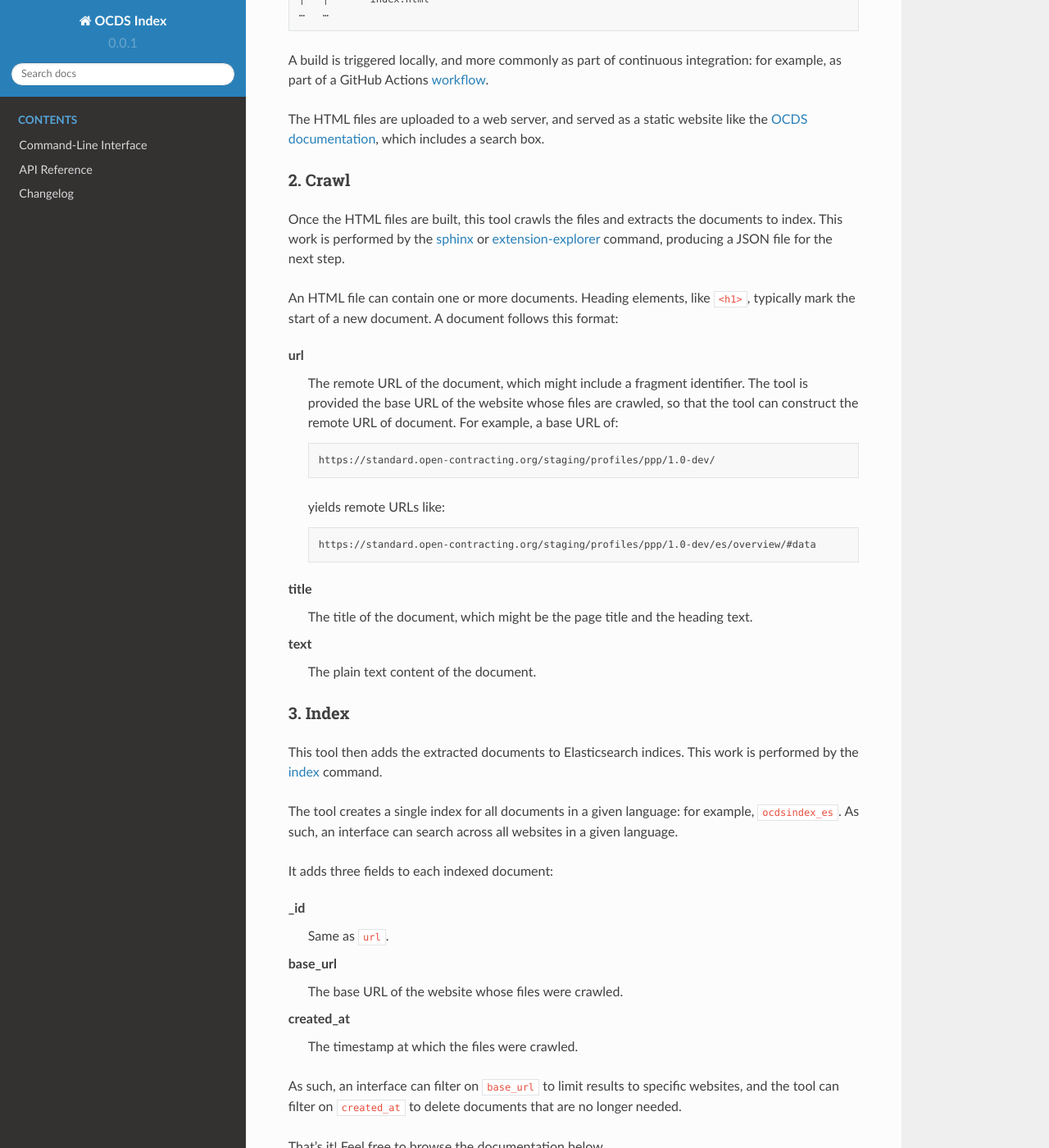
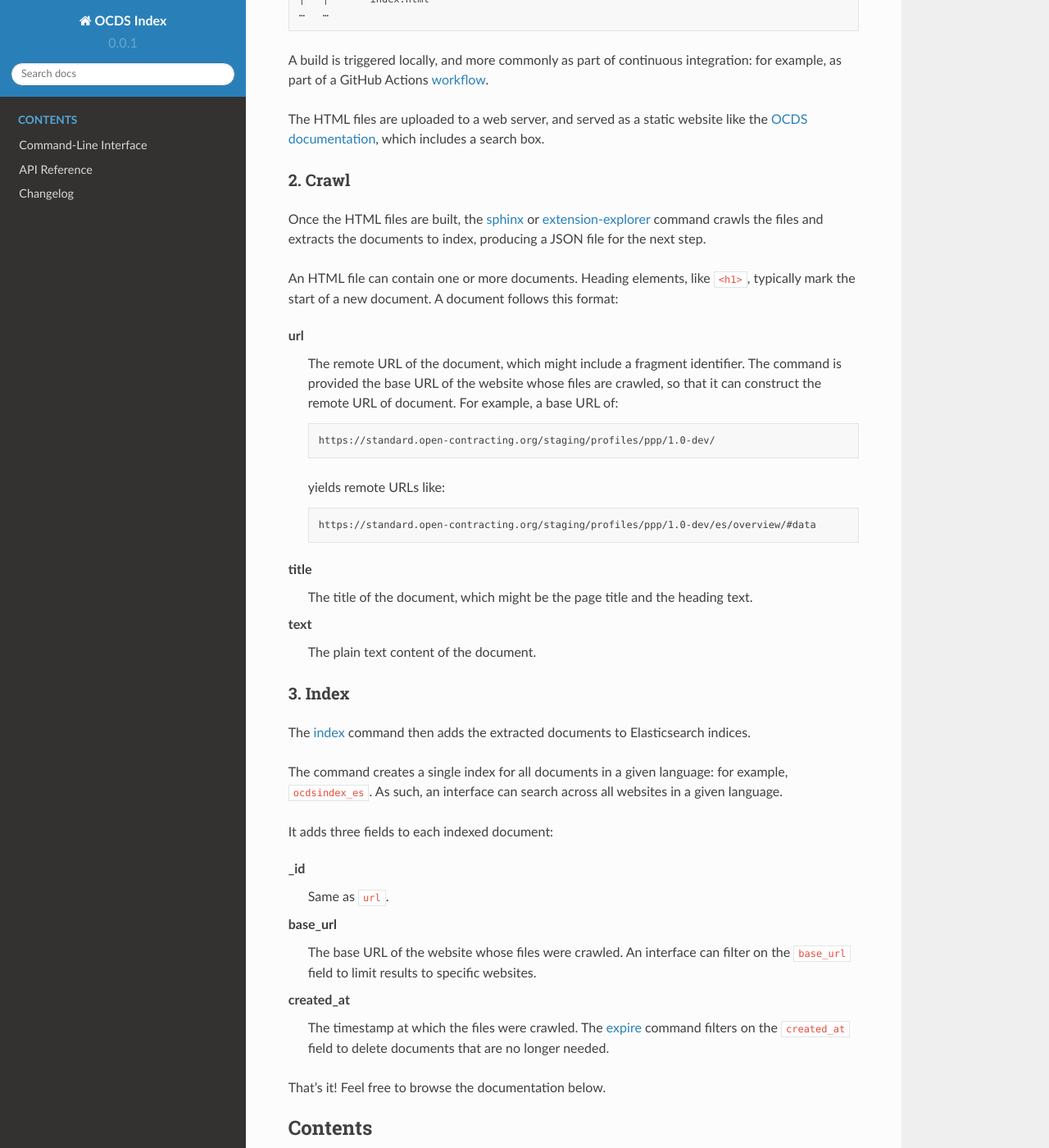
Before and after one commit to open-contracting/ocds-index, a Sphinx documentation site: the page built from docs/index.rst, in a window 1280 px wide and 1400 px high, scrolled down 827 px. Shown: the whole window at 82% size. Built offline with Sphinx 7.4.7 and the Read the Docs theme 2.0.0, drawn with Linux system fonts in a browser that asks for light colours.

Commit message:
docs: Small edits

```diff
--- a/docs/cli.rst
+++ b/docs/cli.rst
@@ -80,6 +80,8 @@ Example:
 
    ocdsindex index data.json https://user:pass@host:9200/
 
+.. _expire:
+
 expire
 ------
 
--- a/docs/index.rst
+++ b/docs/index.rst
@@ -40,12 +40,12 @@ The HTML files are uploaded to a web server, and served as a static website like
 2. Crawl
 ~~~~~~~~
 
-Once the HTML files are built, this tool crawls the files and extracts the documents to index. This work is performed by the :ref:`sphinx` or :ref:`extension-explorer` command, producing a JSON file for the next step.
+Once the HTML files are built, the :ref:`sphinx` or :ref:`extension-explorer` command crawls the files and extracts the documents to index, producing a JSON file for the next step.
 
 An HTML file can contain one or more documents. Heading elements, like ``<h1>``, typically mark the start of a new document. A document follows this format:
 
 url
-  The remote URL of the document, which might include a fragment identifier. The tool is provided the base URL of the website whose files are crawled, so that the tool can construct the remote URL of document. For example, a base URL of:
+  The remote URL of the document, which might include a fragment identifier. The command is provided the base URL of the website whose files are crawled, so that it can construct the remote URL of document. For example, a base URL of:
 
   .. code-block:: none
 
@@ -65,20 +65,18 @@ text
 3. Index
 ~~~~~~~~
 
-This tool then adds the extracted documents to Elasticsearch indices. This work is performed by the :ref:`index` command.
+The :ref:`index` command then adds the extracted documents to Elasticsearch indices.
 
-The tool creates a single index for all documents in a given language: for example, ``ocdsindex_es``. As such, an interface can search across all websites in a given language.
+The command creates a single index for all documents in a given language: for example, ``ocdsindex_es``. As such, an interface can search across all websites in a given language.
 
 It adds three fields to each indexed document:
 
 _id
   Same as ``url``.
 base_url
-  The base URL of the website whose files were crawled.
+  The base URL of the website whose files were crawled. An interface can filter on the ``base_url`` field to limit results to specific websites.
 created_at
-  The timestamp at which the files were crawled.
-
-As such, an interface can filter on ``base_url`` to limit results to specific websites, and the tool can filter on ``created_at`` to delete documents that are no longer needed.
+  The timestamp at which the files were crawled. The :ref:`expire` command filters on the ``created_at`` field to delete documents that are no longer needed.
 
 That's it! Feel free to browse the documentation below.
 
```
Also changed, not shown: 2 other files.
